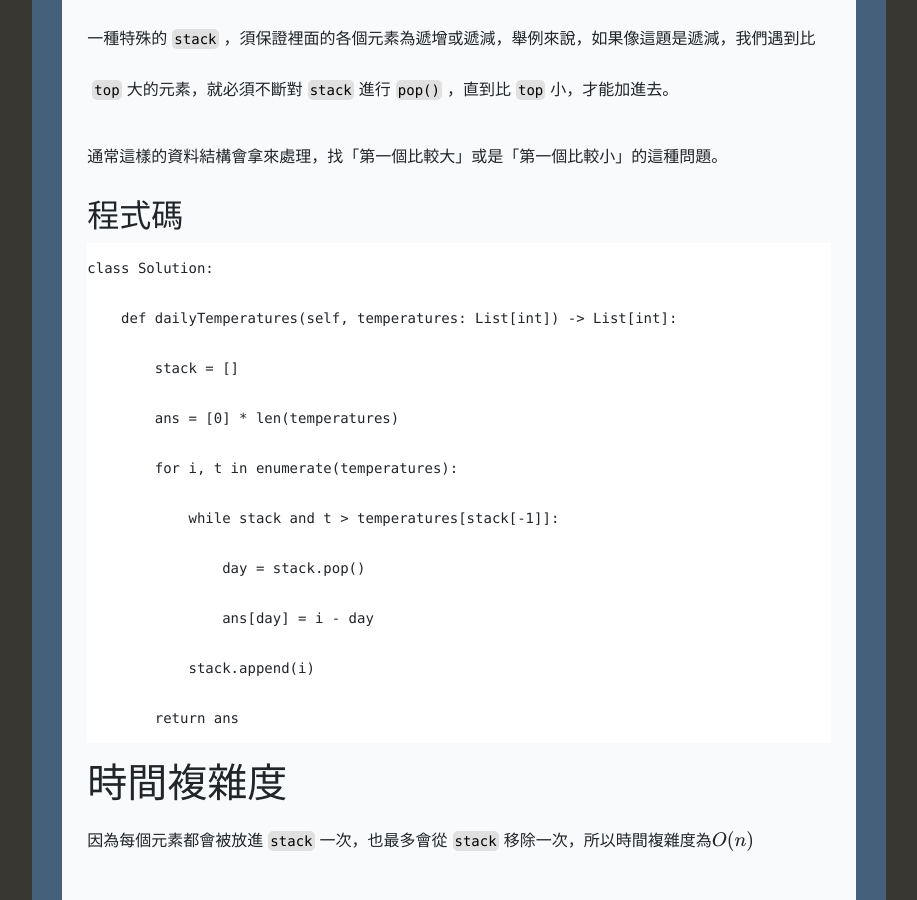
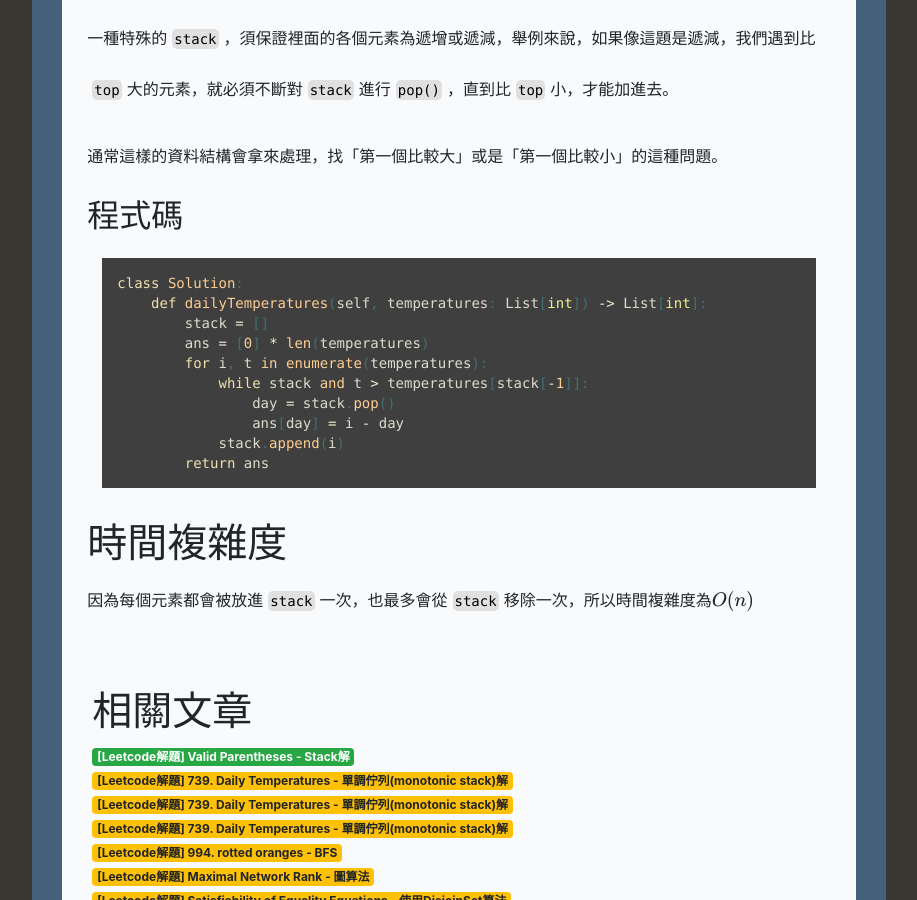
Before and after one commit to catxcoders/catxcoders.github.io, a Jekyll site: the page built from _posts/2023-11-24-739-daily-temperatures.markdown, in a window 1280 px wide and 900 px high, scrolled down 1868 px. Shown: the whole window, without its empty margins (181-1098 px from the left). Built offline with Jekyll 4.4.1, drawn with Linux system fonts in a browser that asks for light colours; nearby versions of some CDN libraries; formulas are drawn with MathJax 3.

Commit message:
Add 739.

````diff
--- a/_posts/2023-11-24-739-daily-temperatures.markdown
+++ b/_posts/2023-11-24-739-daily-temperatures.markdown
@@ -60,7 +60,7 @@ stack: [75, 71, 69] -> [75, 71] -> [75] -> [75, 72]
 
 ## 程式碼
 
-```python=
+```python
 class Solution:
     def dailyTemperatures(self, temperatures: List[int]) -> List[int]:
         stack = []
````
